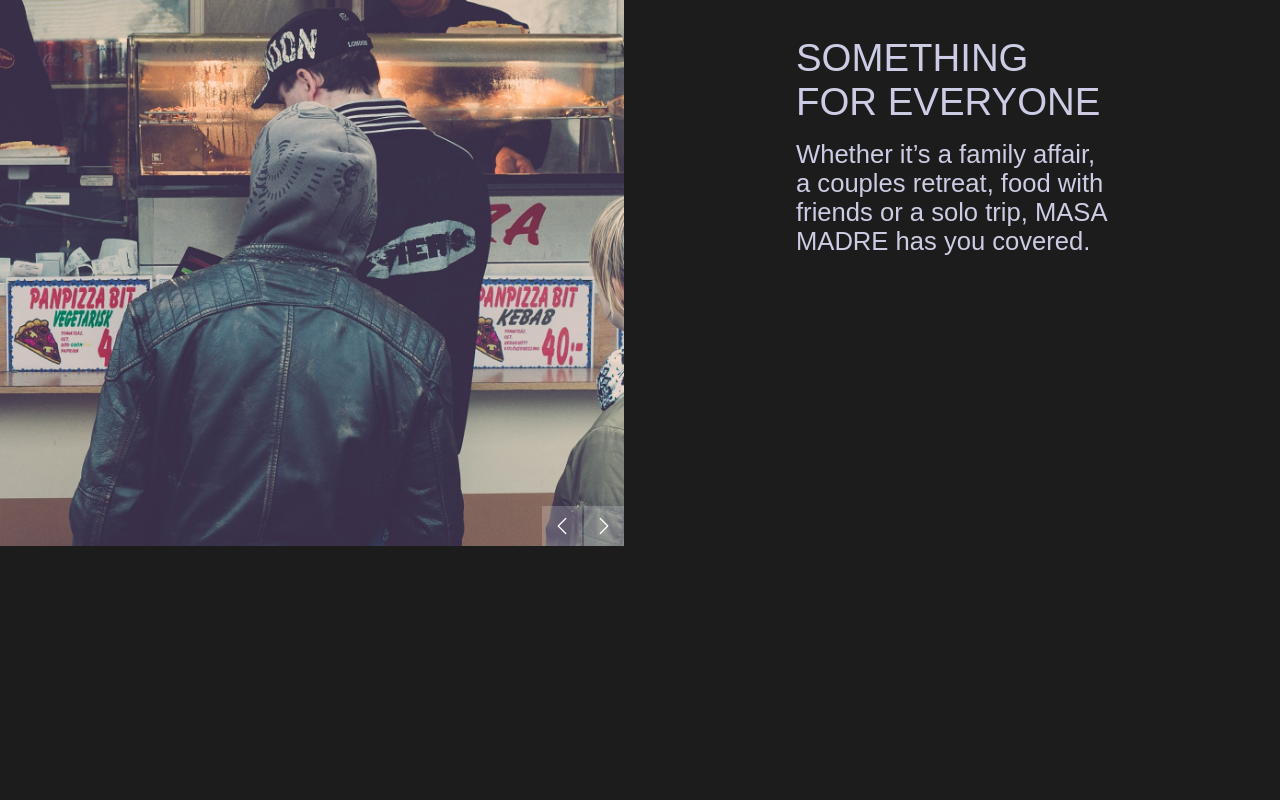
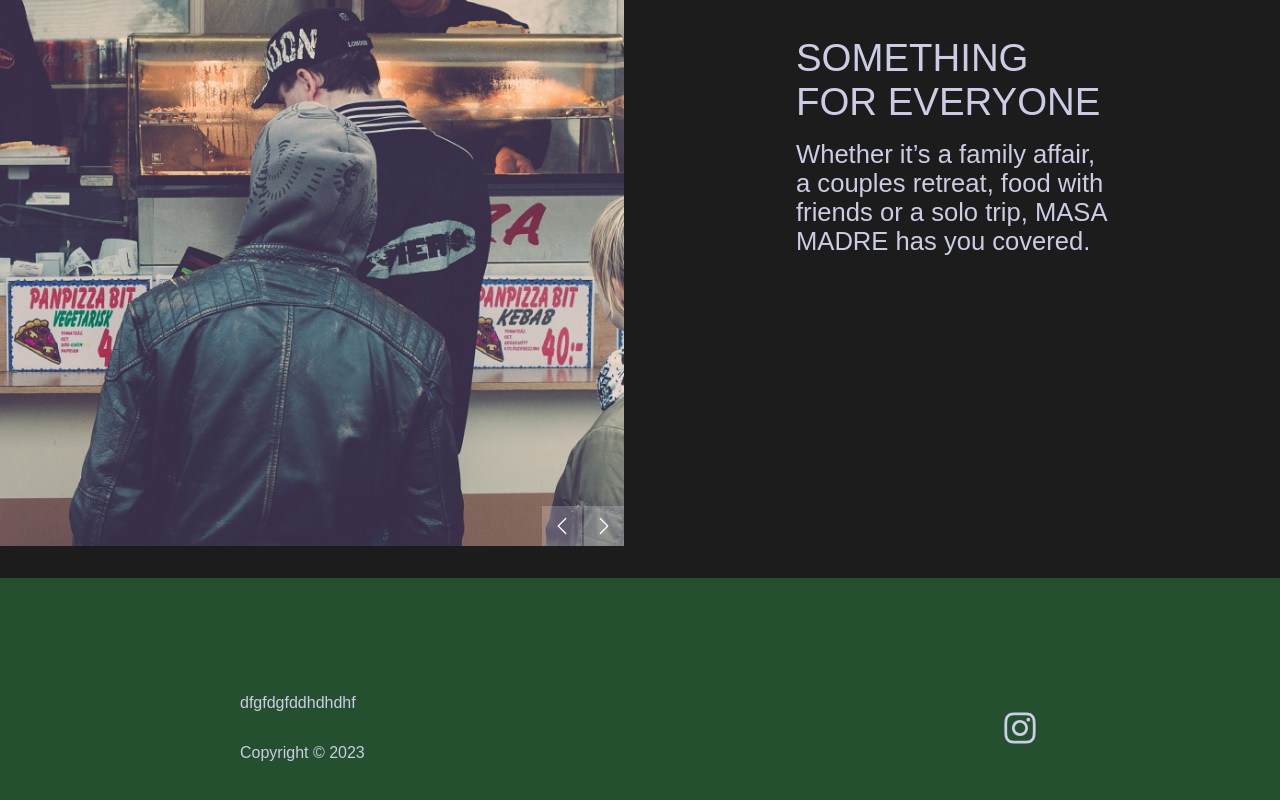
Before and after one commit to georgeonisiforou/Masa-Madre, a Next.js app in the folder masa-madre/: page / in a window 1280 px wide. Shown: the part 2647-3447 px from the top of the page. Before the commit the page ends 3225 px from the top, so only its background shows below. Built offline with nearby package versions, Linux system fonts and the light colour scheme.

Commit message:
added footer

```diff
--- a/masa-madre/components/Footer.js
+++ b/masa-madre/components/Footer.js
@@ -1,7 +1,65 @@
 import React from "react";
+import styled from "styled-components";
+import { AiOutlineInstagram } from "react-icons/ai";
+import Link from "next/link";
+
+const Container = styled.div`
+  width: 100%;
+  height: 300px;
+  display: flex;
+  justify-content: center;
+
+  background-color: var(--comp-color);
+  padding: 32px;
+`;
+
+const ContainerInner = styled.div`
+  display: flex;
+  max-width: 1140px;
+  width: 800px;
+  justify-content: space-between;
+  align-items: center;
+`;
+
+const SocialContainer = styled(Link)`
+  display: flex;
+  transition: all 0.2s linear;
+
+  &:hover {
+    color: var(--accent-color);
+  }
+`;
+
+const InstaIcon = styled(AiOutlineInstagram)`
+  width: 40px;
+  height: 40px;
+`;
+
+const CopyrightSection = styled.div``;
+
+const MainSection = styled.div`
+  display: flex;
+  flex-direction: column;
+  gap: 32px;
+`;
 
 const Footer = () => {
-  return <></>;
+  const currentDate = new Date().getFullYear();
+  return (
+    <>
+      <Container>
+        <ContainerInner>
+          <MainSection>
+            dfgfdgfddhdhdhf
+            <CopyrightSection>{`Copyright © ${currentDate}`}</CopyrightSection>
+          </MainSection>
+          <SocialContainer href="/">
+            <InstaIcon />
+          </SocialContainer>
+        </ContainerInner>
+      </Container>
+    </>
+  );
 };
 
 export default Footer;
--- a/masa-madre/pages/index.js
+++ b/masa-madre/pages/index.js
@@ -16,10 +16,11 @@
         <link rel="icon" href="/favicon.ico" />
       </Head>
       <>
-        <Layout />
-        <Hero />
-        <Menu />
-        <Services />
+        <Layout>
+          <Hero />
+          <Menu />
+          <Services />
+        </Layout>
       </>
     </>
   );
```
